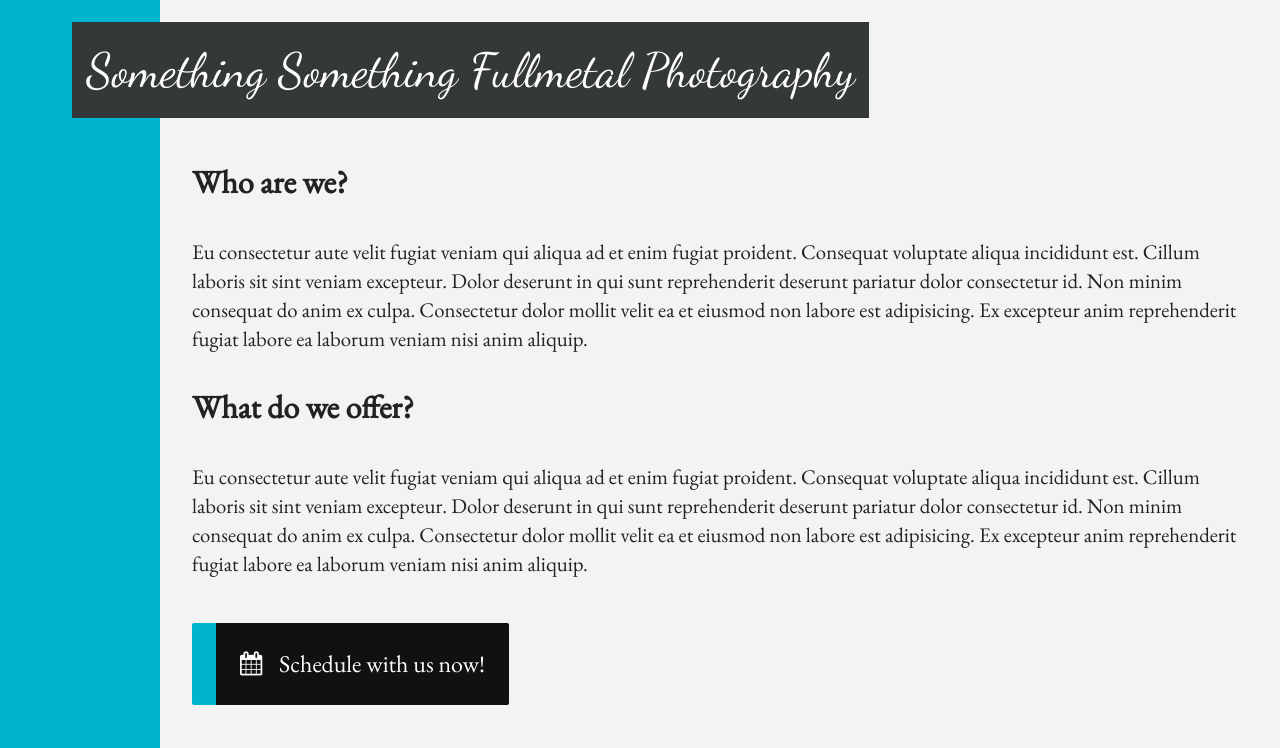
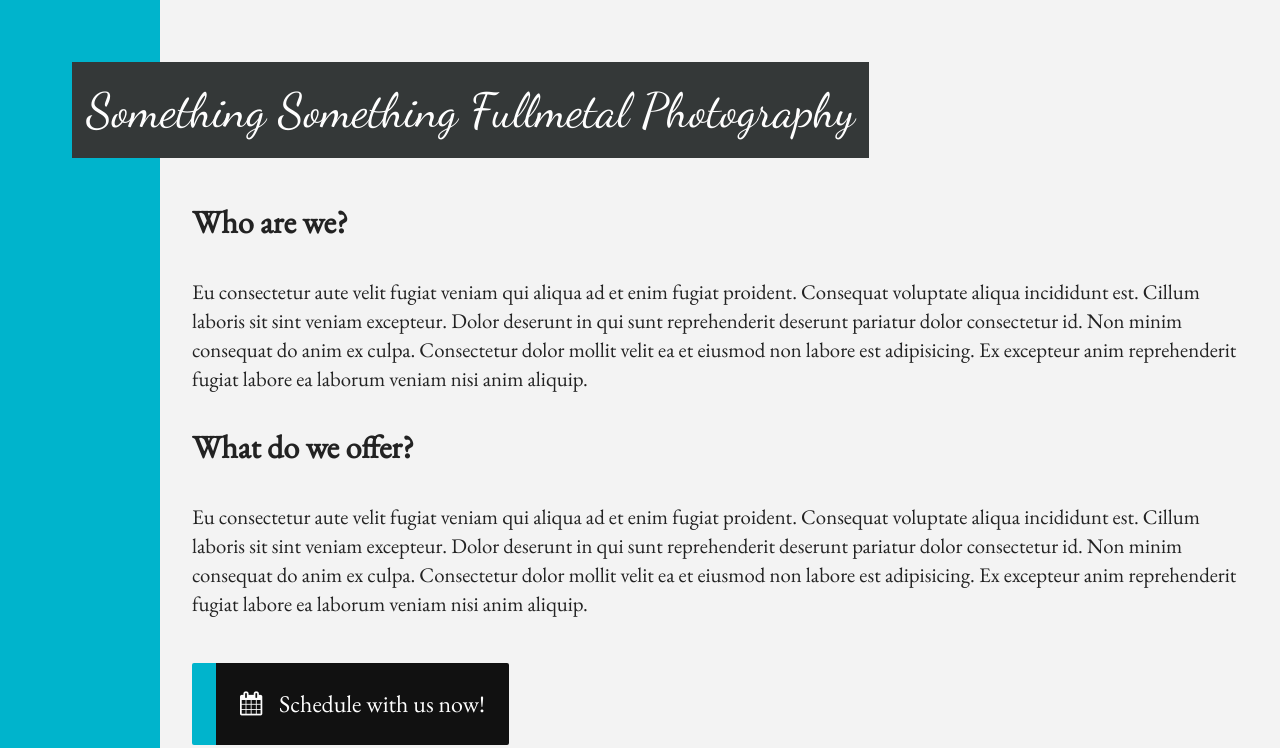
Before and after one commit to zaclem01/fullmetal_photography, a plain HTML site: page index.html in a window 1280 px wide. Shown: the part 696-1444 px from the top of the page. Drawn offline with nearby package versions, Linux system fonts and the light colour scheme.

Commit message:
add more padding to sections

```diff
--- a/css/main.css
+++ b/css/main.css
@@ -223,7 +223,7 @@ p {
 
 .section {
     border-left: 10em solid #00B4CC;
-    padding: 0 2em 4em 2em;
+    padding: 4em 2em;
 }
     .section--about {
         margin-top: -6em;
@@ -237,7 +237,7 @@ p {
         font-family: 'Dancing Script', cursive;
         font-size: 3em;
         font-weight: normal;
-        margin: 0.5em 0 0.2em;
+        margin: 0 0 0.2em;
         padding: 0.3em;
     }
     .section_header {
```
